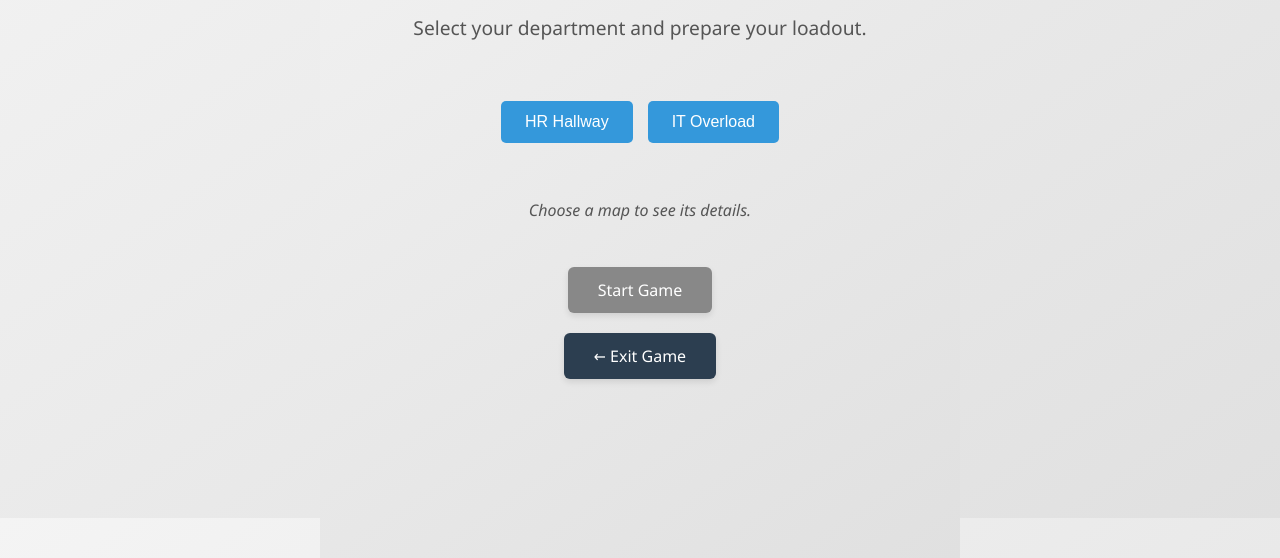
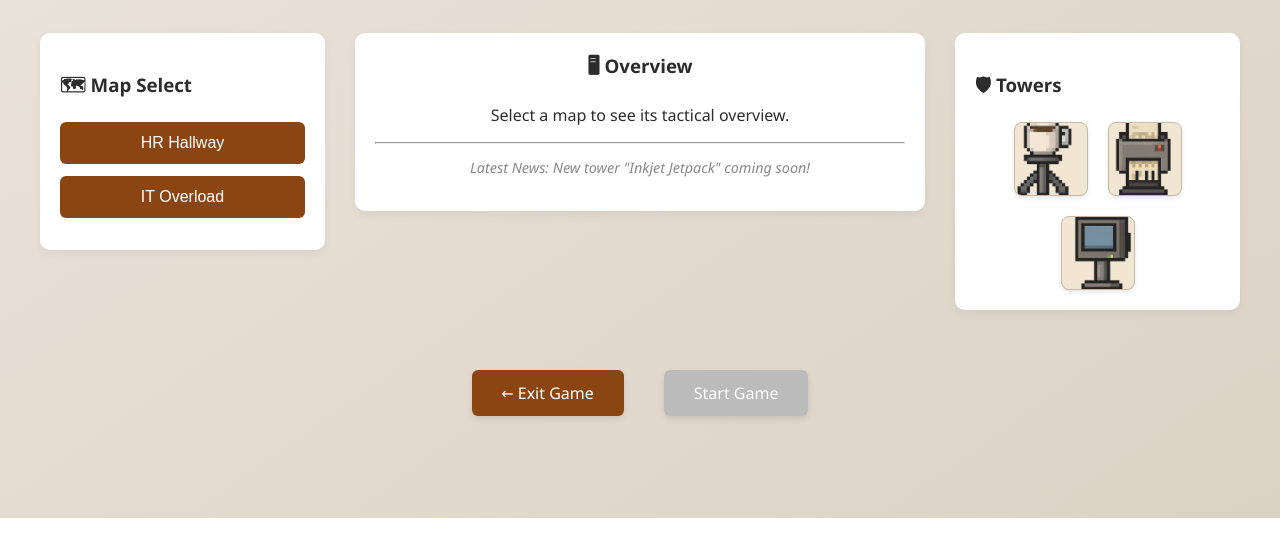
Before and after one commit to DanF837/Office-siege, a plain HTML site: page hub.html in a window 1280 px wide. Shown: the part 282-840 px from the top of the page. After the commit the page ends 800 px from the top, so only its background shows below. Drawn offline with Linux system fonts and the light colour scheme.

Commit message:
Added the images for the towers
did the .png for the towers and have the hub page fully working

```diff
--- a/hub.html
+++ b/hub.html
@@ -6,38 +6,70 @@
   <title>Office Siege – Mission Hub</title>
   <link rel="stylesheet" href="style.css" />
 </head>
-<body class="screen">
+<body>
 
-  <h1 class="title">📍 Mission Hub</h1>
-  <p class="tagline">Select your department and prepare your loadout.</p>
+  <!-- HEADER -->
+  <header class="hub-header">
+    <h1 class="title">📍 Mission Hub</h1>
+    <p class="tagline">Select your department and prepare your loadout.</p>
+  </header>
 
-  <div class="map-select">
-    <button onclick="selectMap('hr')"> HR Hallway</button>
-    <button onclick="selectMap('it')"> IT Overload</button>
-  </div>
+  <!-- MAIN CONTENT GRID -->
+  <main class="hub-main">
+    <!-- LEFT: MAP SELECT -->
+    <section class="panel map-panel">
+      <h3>🗺 Map Select</h3>
+      <button onclick="selectMap('hr')">HR Hallway</button>
+      <button onclick="selectMap('it')">IT Overload</button>
+    </section>
 
-  <div class="map-info">
-    <p id="mapDescription">Choose a map to see its details.</p>
-  </div>
+    <!-- CENTER: OVERVIEW -->
+    <section class="panel overview-panel">
+      <h3>🖥 Overview</h3>
+      <p id="mapDescription">Select a map to see its tactical overview.</p>
+      <hr>
+      <p class="note">Latest News: New tower "Inkjet Jetpack" coming soon!</p>
+    </section>
 
-  <div class="start-button">
+    <!-- RIGHT: TOWER LOADOUT -->
+    <section class="panel tower-panel">
+      <h3>🛡 Towers</h3>
+      <div class="tower-list">
+        <div class="tower-icon" title="Coffee Cannon">
+          <img src="assets/tower/coffee_cannon.png" alt="Coffee Cannon">
+        </div>
+        <div class="tower-icon" title="Paper Shredder">
+          <img src="assets/tower/paper_shredder.png" alt="Paper Shredder">
+        </div>
+        <div class="tower-icon" title="Monitor Sniper">
+          <img src="assets/tower/monitor_sniper.png" alt="Monitor Sniper">
+        </div>
+      </div>
+    </section>
+  </main>
+
+  <!-- FOOTER -->
+  <footer class="hub-footer">
+    <a href="index.html" class="button-link">← Exit Game</a>
     <a id="startGameLink" href="#" class="button-link disabled" id="startGameBtn">Start Game</a>
-  </div>
 
-  <a href="index.html" class="button-link back">← Exit Game</a>
+  </footer>
 
   <script>
     let selectedMap = null;
 
     function selectMap(mapId) {
       selectedMap = mapId;
+
       const descriptions = {
         hr: "HR Hallway – Tight corridors with long-range potential.",
         it: "IT Overload – Fast enemies and limited tower zones."
       };
+
       document.getElementById("mapDescription").textContent = descriptions[mapId];
       document.getElementById("startGameLink").href = `maps/${mapId}.html`;
       document.getElementById("startGameLink").classList.remove("disabled");
+
     }
   </script>
 
--- a/style.css
+++ b/style.css
@@ -1,11 +1,23 @@
+/* === GLOBAL STYLES === */
 body, html {
   margin: 0;
   padding: 0;
   height: 100%;
-    background-color: white;
-    background: linear-gradient(145deg, #f4f4f4, #e0e0e0);
+  background: linear-gradient(145deg, #ece5dd, #dcd2c4);
   font-family: 'Segoe UI', Tahoma, Geneva, Verdana, sans-serif;
   overflow: hidden;
+  color: #2c2c2c;
+
+  display: flex;
+  flex-direction: column;
+  align-items: center;
+  justify-content: center;
+}
+
+@keyframes fadeIn {
+  to {
+    opacity: 1;
+  }
 }
 
 .screen {
@@ -22,16 +34,11 @@ body, html {
   padding: 20px;
 }
 
-  @keyframes fadeIn {
-    to {
-        opacity: 1;
-    }
-  }
-
 .title {
   font-size: 3rem;
-    color: #2c3e50;
+  color: #2c2c2c;
   margin-bottom: 10px;
+  text-align: center;
 }
 
 .tagline {
@@ -39,13 +46,16 @@ body, html {
   margin-bottom: 40px;
   color: #555;
   max-width: 600px;
+  text-align: center;
 }
 
-  .menu-buttons button {
+/* === BUTTONS === */
+.menu-buttons button,
+.start-button button {
   margin: 10px;
   padding: 12px 30px;
   font-size: 16px;
-    background-color: #2c3e50;
+  background-color: #8b4513;
   color: white;
   border: none;
   border-radius: 6px;
@@ -55,16 +65,24 @@ body, html {
 }
 
 .menu-buttons button:hover,
-  .menu-buttons button:focus {
-    background-color: #1a252f;
+.menu-buttons button:focus,
+.start-button button:hover:enabled {
+  background-color: #5c3d2e;
   transform: scale(1.05);
   outline: none;
 }
 
+.start-button button:disabled {
+  background-color: #bbb;
+  color: #eee;
+  cursor: not-allowed;
+}
+
+/* === LINKS AS BUTTONS === */
 .button-link {
   display: inline-block;
   padding: 12px 30px;
-    background-color: #2c3e50;
+  background-color: #8b4513;
   color: white;
   text-decoration: none;
   border-radius: 6px;
@@ -75,74 +93,110 @@ body, html {
 }
 
 .button-link:hover:not(.disabled) {
-    transform: translate(-2px);
-    background-color: #1a252f;
+  transform: translateY(-2px);
+  background-color: #5c3d2e;
 }
 
 .button-link.disabled {
-    background-color: #888;
+  background-color: #bbb;
   pointer-events: none;
   cursor: not-allowed;
 }
 
-  /* HUB PAGE */
+/* === HUB HEADER === */
+.hub-header {
+  text-align: center;
+  padding-top: 20px;
+}
 
-  .map-select {
-    display: flex;
-    gap: 15px;
-    margin: 20px 0;
-    flex-wrap: wrap;
+/* === HUB MAIN LAYOUT === */
+.hub-main {
+  display: grid;
+  grid-template-columns: 1fr 2fr 1fr;
+  gap: 30px;
+  padding: 20px;
+  max-width: 1200px;
+  align-items: start;
   justify-content: center;
 }
 
-  .map-select button {
-    padding: 12px 24px;
-    font-size: 16px;
-    background-color: #3498db;
-    color: white;
-    border: none;
-    border-radius: 5px;
-    cursor: pointer;
+.panel {
+  background: #ffffff;
+  color: #2c2c2c;
+  padding: 20px;
+  border-radius: 10px;
+  backdrop-filter: blur(2px);
+  box-shadow: 0 4px 10px rgba(0,0,0,0.05);
 }
 
-  .map-select button:hover {
-    background-color: #2980b9;
-  }
-
-  .map-info {
-    margin: 20px;
-    font-style: italic;
-    color: #555;
-  }
-
-  .tower-preview {
-    margin: 15px;
-    font-size: 1rem;
-    color: #333;
-  }
-
-  .tower-preview ul {
-    list-style: none;
-    padding: 0;
-  }
-
-  .start-button button {
-    margin-top: 20px;
-    padding: 12px 30px;
-    font-size: 18px;
-    background-color: #2c3e50;
+/* === MAP SELECT PANEL === */
+.map-panel button {
+  display: block;
+  width: 100%;
+  margin-bottom: 12px;
+  padding: 12px;
+  font-size: 16px;
+  background-color: #8b4513;
   color: white;
   border: none;
   border-radius: 6px;
   cursor: pointer;
-    transition: background-color 0.2s ease;
 }
 
-  .start-button button:disabled {
-    background-color: #888;
-    cursor: not-allowed;
+.map-panel button:hover {
+  background-color: #5c3d2e;
 }
 
-  .start-button button:hover:enabled {
-    background-color: #1a252f;
+/* === OVERVIEW === */
+.overview-panel {
+  text-align: center;
 }
+
+.overview-panel h3 {
+  margin-top: 0;
+}
+
+.note {
+  font-size: 0.9rem;
+  font-style: italic;
+  color: #888;
+}
+
+/* === TOWER LOADOUT === */
+.tower-panel .tower-list {
+  display: flex;
+  gap: 20px;
+  flex-wrap: wrap;
+  margin-top: 10px;
+  justify-content: center;
+}
+
+.tower-icon {
+  width: 72px;
+  height: 72px;
+  background-color: #f0e6d2;
+  border: 1px solid #c8b8a6;
+  border-radius: 8px;
+  object-fit: contain;
+  overflow: hidden;
+  display: flex;
+  justify-content: center;
+  align-items: center;
+  cursor: default;
+  box-shadow: 0 2px 4px rgba(0,0,0,0.1);
+}
+
+.tower-icon img {
+  width: 100%;
+  height: 100%;
+  object-fit: cover;
+}
+
+/* === FOOTER === */
+.hub-footer {
+  display: flex;
+  justify-content: center;
+  align-items: center;
+  gap: 20px;
+  margin-top: 30px;
+}
```
Also changed, not shown: assets/tower/coffee_cannon.png (added), assets/tower/monitor_sniper.png (added), assets/tower/paper_shredder.png (added). Lines whose indentation alone changed are shown as unchanged.
